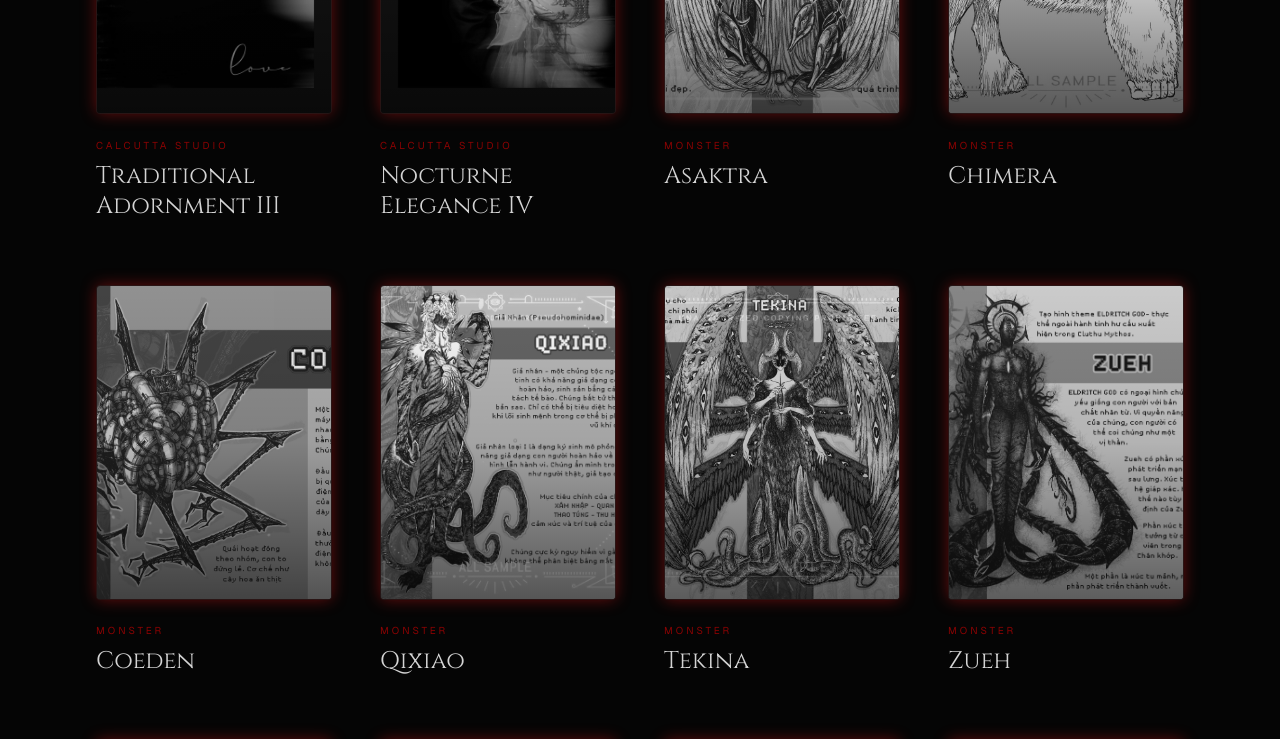
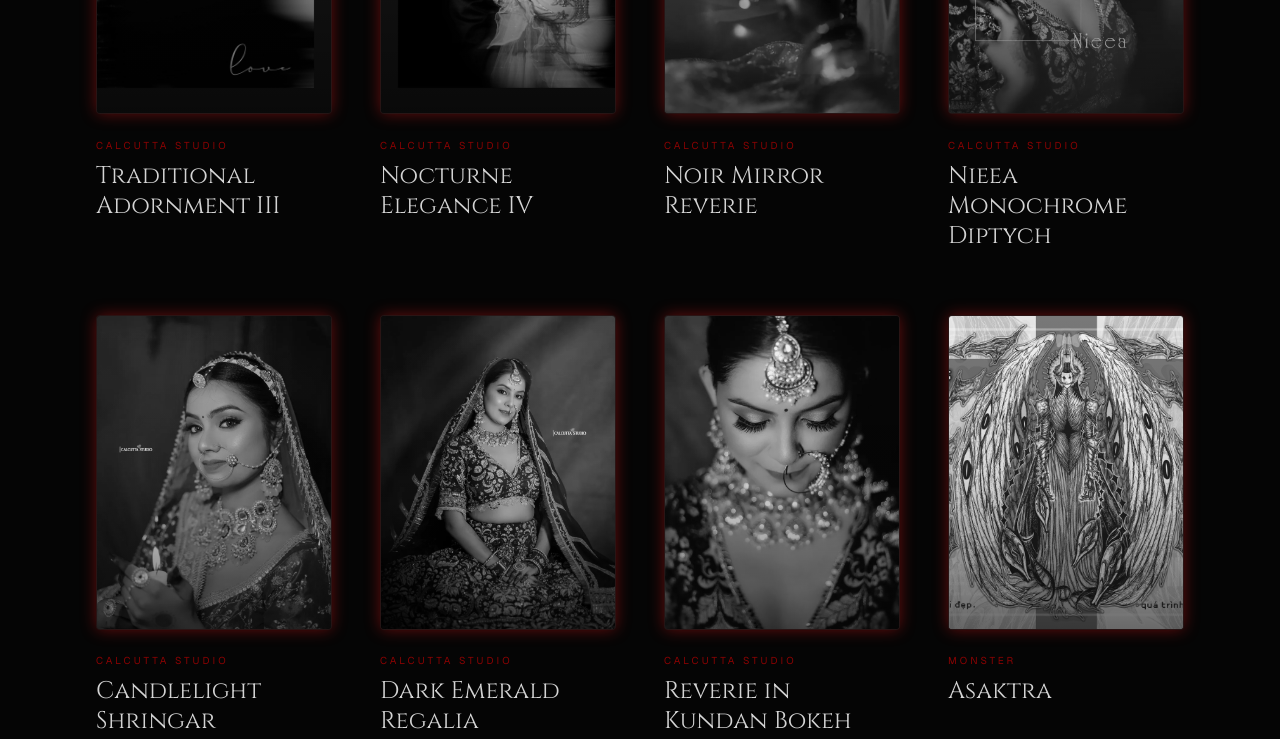
Before and after one commit to AshishSharma975/CS-Studio, a Next.js app: page /works in a window 1280 px wide. Shown: the part 2560-3299 px from the top of the page. Built offline with nearby package versions, Linux system fonts and the light colour scheme.

Commit message:
feat(gallery): distribute bridal portraits across Des Gothic, Monsters & Chapters with smooth scrub

```diff
--- a/features/home/components/Gallery/Gallery.tsx
+++ b/features/home/components/Gallery/Gallery.tsx
@@ -49,6 +49,11 @@ function GalleryRow({
             const getScrollWidth = () =>
                 Math.max(0, trackRef.current!.scrollWidth - window.innerWidth);
 
+            const getScrollDistance = () => {
+                const scrollW = getScrollWidth();
+                return Math.max(window.innerHeight * 2.5, scrollW * 0.45);
+            };
+
             if (isReverse) {
                 gsap.fromTo(
                     trackRef.current,
@@ -60,10 +65,10 @@ function GalleryRow({
                         scrollTrigger: {
                             trigger: sectionRef.current,
                             start: "top top",
-                            end: () => `+=${window.innerHeight * 3}`,
+                            end: () => `+=${getScrollDistance()}`,
                             pin: true,
                             anticipatePin: 1,
-                            scrub: true,
+                            scrub: 1.2,
                             invalidateOnRefresh: true,
                         },
                     }
@@ -79,10 +84,10 @@ function GalleryRow({
                         scrollTrigger: {
                             trigger: sectionRef.current,
                             start: "top top",
-                            end: () => `+=${window.innerHeight * 3}`,
+                            end: () => `+=${getScrollDistance()}`,
                             pin: true,
                             anticipatePin: 1,
-                            scrub: true,
+                            scrub: 1.2,
                             invalidateOnRefresh: true,
                         },
                     }
--- a/shared/components/anims/lenis-scroll.tsx
+++ b/shared/components/anims/lenis-scroll.tsx
@@ -28,7 +28,7 @@ export const LenisScroll = () => {
         };
 
         gsap.ticker.add(updateLenis);
-        gsap.ticker.lagSmoothing(500, 33);
+        gsap.ticker.lagSmoothing(0);
 
         return () => {
             gsap.ticker.remove(updateLenis);
--- a/shared/data/projects.ts
+++ b/shared/data/projects.ts
@@ -114,8 +114,48 @@ export const projects: Project[] = [
         src: "/assets/projects/des-gothic/dg-nocturna.jpg",
         size: "large",
     },
+    {
+        id: "dg-18",
+        title: "Noir Mirror Reverie",
+        category: "des-gothic",
+        displayCategory: "Calcutta Studio",
+        src: "/assets/projects/portraits/cs-noir-reflection.webp",
+        size: "large",
+    },
+    {
+        id: "dg-19",
+        title: "Nieea Monochrome Diptych",
+        category: "des-gothic",
+        displayCategory: "Calcutta Studio",
+        src: "/assets/projects/portraits/cs-nieea-split-editorial.webp",
+        size: "medium",
+    },
+    {
+        id: "dg-20",
+        title: "Candlelight Shringar",
+        category: "des-gothic",
+        displayCategory: "Calcutta Studio",
+        src: "/assets/projects/portraits/cs-candlelight-shringar.webp",
+        size: "large",
+    },
+    {
+        id: "dg-21",
+        title: "Dark Emerald Regalia",
+        category: "des-gothic",
+        displayCategory: "Calcutta Studio",
+        src: "/assets/projects/portraits/cs-dark-emerald-regalia.webp",
+        size: "large",
+    },
+    {
+        id: "dg-22",
+        title: "Reverie in Kundan Bokeh",
+        category: "des-gothic",
+        displayCategory: "Calcutta Studio",
+        src: "/assets/projects/portraits/cs-downcast-eyes-bokeh.webp",
+        size: "medium",
+    },
 
-    // Monsters - Chapter II (12 items)
+    // Monsters - Chapter II (17 items)
     {
         id: "m-1",
         title: "Asaktra",
@@ -206,8 +246,48 @@ export const projects: Project[] = [
         src: "/assets/projects/monsters/m-crimson-beast.jpg",
         size: "large",
     },
+    {
+        id: "m-20",
+        title: "Heritage Crimson Braid",
+        category: "monster",
+        displayCategory: "Calcutta Studio",
+        src: "/assets/projects/portraits/cs-heritage-crimson-braid.webp",
+        size: "large",
+    },
+    {
+        id: "m-21",
+        title: "Crimson Heirloom Chair",
+        category: "monster",
+        displayCategory: "Calcutta Studio",
+        src: "/assets/projects/portraits/cs-chair-crimson-velvet.webp",
+        size: "large",
+    },
+    {
+        id: "m-22",
+        title: "Sacred Crimson Veil",
+        category: "monster",
+        displayCategory: "Calcutta Studio",
+        src: "/assets/projects/portraits/cs-sacred-crimson-veil.webp",
+        size: "medium",
+    },
+    {
+        id: "m-23",
+        title: "Regal Velvet Poise",
+        category: "monster",
+        displayCategory: "Calcutta Studio",
+        src: "/assets/projects/portraits/cs-regal-velvet-poise.webp",
+        size: "large",
+    },
+    {
+        id: "m-24",
+        title: "Velvet Grace Seated",
+        category: "monster",
+        displayCategory: "Calcutta Studio",
+        src: "/assets/projects/portraits/cs-velvet-grace-seated.webp",
+        size: "medium",
+    },
 
-    // Visuals & Character - Chapter III (9 items)
+    // Visuals & Character - Chapter III (10 items)
     {
         id: "vc-1",
         title: "Kantel Board",
@@ -279,8 +359,16 @@ export const projects: Project[] = [
         src: "/assets/projects/visuals/vc-astrea.jpg",
         size: "medium",
     },
+    {
+        id: "vc-10",
+        title: "Kasavu Stream Solitude",
+        category: "visual-char",
+        displayCategory: "Calcutta Studio",
+        src: "/assets/projects/portraits/cs-kasavu-stream-solitude.jpg",
+        size: "large",
+    },
 
-    // Calcutta Studio Portraits - Chapter IV (15 items)
+    // Calcutta Studio Portraits - Chapter IV (18 items)
     {
         id: "p-1",
         title: "Crimson Saree Elegance",
@@ -403,86 +491,6 @@ export const projects: Project[] = [
     },
     {
         id: "p-16",
-        title: "Noir Mirror Reflection",
-        category: "portraits",
-        displayCategory: "Calcutta Studio",
-        src: "/assets/projects/portraits/cs-noir-reflection.webp",
-        size: "large",
-    },
-    {
-        id: "p-17",
-        title: "Candlelit Shringar",
-        category: "portraits",
-        displayCategory: "Calcutta Studio",
-        src: "/assets/projects/portraits/cs-candlelight-shringar.webp",
-        size: "medium",
-    },
-    {
-        id: "p-18",
-        title: "Heritage Crimson Braid",
-        category: "portraits",
-        displayCategory: "Calcutta Studio",
-        src: "/assets/projects/portraits/cs-heritage-crimson-braid.webp",
-        size: "large",
-    },
-    {
-        id: "p-19",
-        title: "Velvet Grace Seated",
-        category: "portraits",
-        displayCategory: "Calcutta Studio",
-        src: "/assets/projects/portraits/cs-velvet-grace-seated.webp",
-        size: "medium",
-    },
-    {
-        id: "p-20",
-        title: "Sacred Crimson Veil",
-        category: "portraits",
-        displayCategory: "Calcutta Studio",
-        src: "/assets/projects/portraits/cs-sacred-crimson-veil.webp",
-        size: "large",
-    },
-    {
-        id: "p-21",
-        title: "Alta & Nath Adornment",
-        category: "portraits",
-        displayCategory: "Calcutta Studio",
-        src: "/assets/projects/portraits/cs-alta-nath-adornment.webp",
-        size: "medium",
-    },
-    {
-        id: "p-22",
-        title: "Regal Velvet Poise",
-        category: "portraits",
-        displayCategory: "Calcutta Studio",
-        src: "/assets/projects/portraits/cs-regal-velvet-poise.webp",
-        size: "large",
-    },
-    {
-        id: "p-23",
-        title: "Kasavu Stream Solitude",
-        category: "portraits",
-        displayCategory: "Calcutta Studio",
-        src: "/assets/projects/portraits/cs-kasavu-stream-solitude.jpg",
-        size: "large",
-    },
-    {
-        id: "p-24",
-        title: "Nieea Monochrome Diptych",
-        category: "portraits",
-        displayCategory: "Calcutta Studio",
-        src: "/assets/projects/portraits/cs-nieea-split-editorial.webp",
-        size: "medium",
-    },
-    {
-        id: "p-25",
-        title: "Reverie in Kundan Bokeh",
-        category: "portraits",
-        displayCategory: "Calcutta Studio",
-        src: "/assets/projects/portraits/cs-downcast-eyes-bokeh.webp",
-        size: "large",
-    },
-    {
-        id: "p-26",
         title: "Emerald Shringar & Henna",
         category: "portraits",
         displayCategory: "Calcutta Studio",
@@ -490,15 +498,7 @@ export const projects: Project[] = [
         size: "medium",
     },
     {
-        id: "p-27",
-        title: "Dark Emerald Regalia",
-        category: "portraits",
-        displayCategory: "Calcutta Studio",
-        src: "/assets/projects/portraits/cs-dark-emerald-regalia.webp",
-        size: "large",
-    },
-    {
-        id: "p-28",
+        id: "p-17",
         title: "Vows in Chooda",
         category: "portraits",
         displayCategory: "Calcutta Studio",
@@ -506,11 +506,11 @@ export const projects: Project[] = [
         size: "medium",
     },
     {
-        id: "p-29",
-        title: "Crimson Heirloom Chair",
+        id: "p-18",
+        title: "Alta & Nath Adornment",
         category: "portraits",
         displayCategory: "Calcutta Studio",
-        src: "/assets/projects/portraits/cs-chair-crimson-velvet.webp",
+        src: "/assets/projects/portraits/cs-alta-nath-adornment.webp",
         size: "large",
     },
 ];
```
